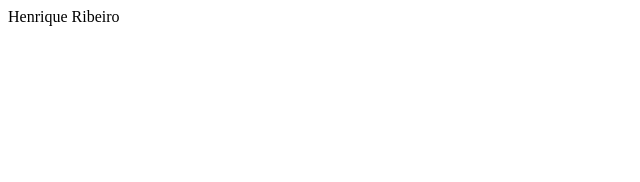
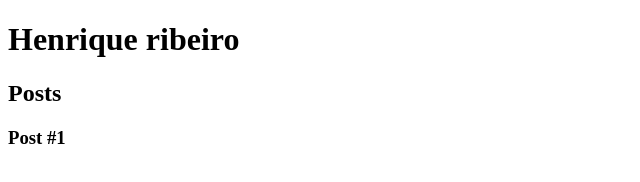
Before and after one commit to HenrichRB/html-5, a plain HTML site: page index.html in a window 1280 px wide. Shown: the whole page, without its empty margins (0-640 px from the left). Drawn offline with Linux system fonts and the light colour scheme.

Commit message:
add: header, section and footer

```diff
--- a/index.html
+++ b/index.html
@@ -5,6 +5,19 @@
         <title>Henrique Ribeiro</title>
     </head>
     <body>
-        Henrique Ribeiro
+        <header>
+            <h1>Henrique ribeiro</h1>
+        </header>
+        <section>
+            <header>
+                <h2>Posts</h2>
+            </header>
+            <article>
+                <header>
+                    <h3>Post #1</h3>
+                </header>
+            </article>
+        </section>
+        <footer></footer>
     </body>
 </html>
```
